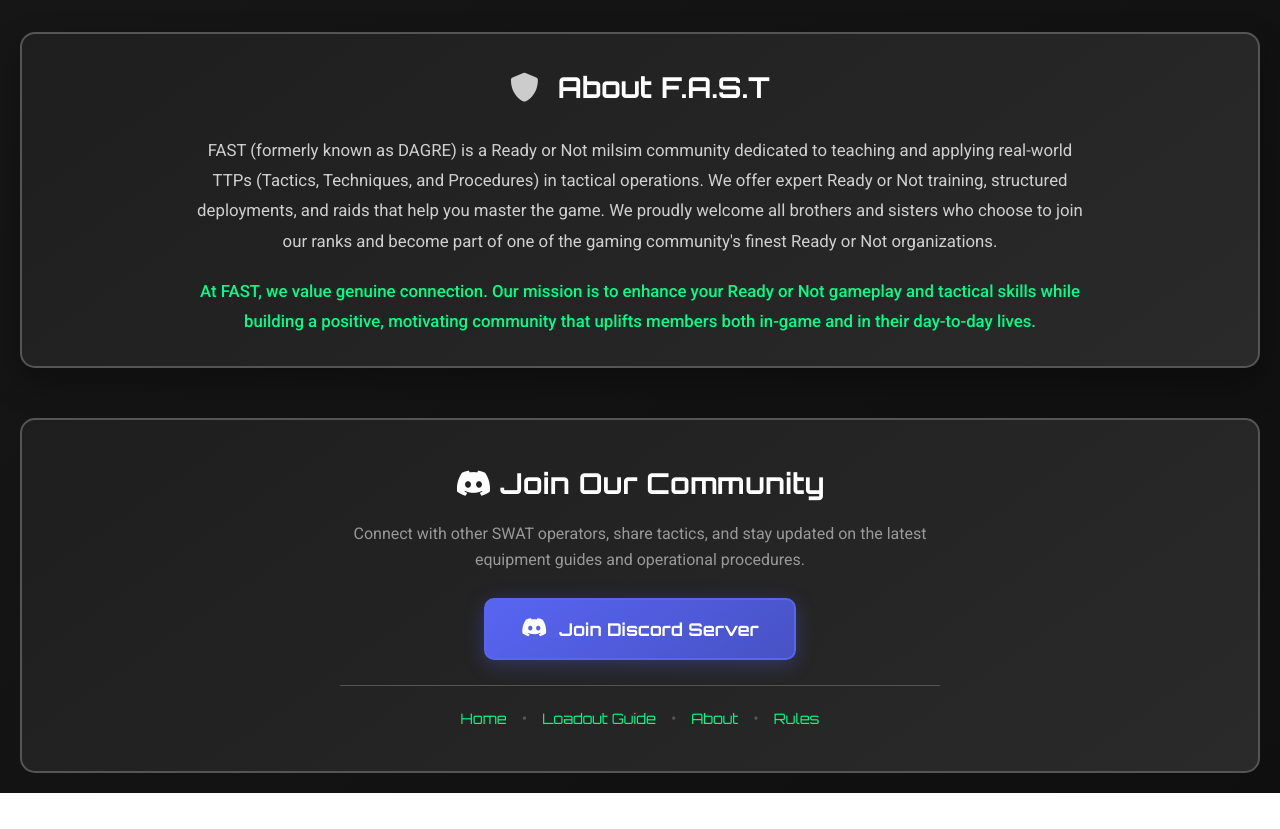
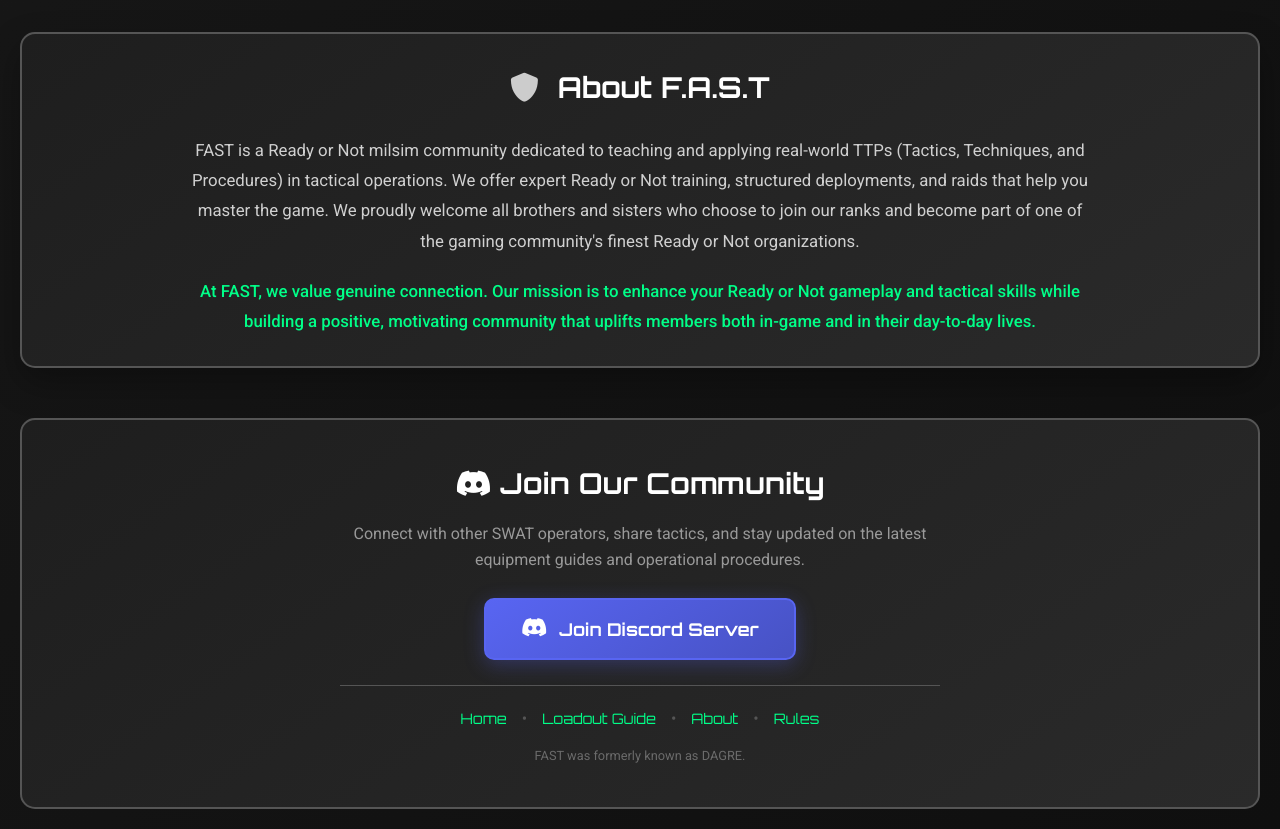
Before and after one commit to alexshanless/swat-loadout, a plain HTML site: page index.html in a window 1280 px wide. Shown: the part 4420-5249 px from the top of the page. Before the commit the page ends 5213 px from the top, so only its background shows below. Drawn offline with Linux system fonts and the light colour scheme.

Commit message:
chore: keep the DAGRE note to About and the footer

```diff
--- a/index.html
+++ b/index.html
@@ -1594,7 +1594,7 @@
 						font-size: 1.05rem;
 					"
 				>
-					FAST (formerly known as DAGRE) is a Ready or Not milsim community dedicated to teaching and applying real-world TTPs (Tactics, Techniques, and Procedures) in tactical operations. We offer expert Ready or Not training, structured deployments, and raids that help you master the game. We proudly welcome all brothers and sisters who choose to join our ranks and become part of one of the gaming community's finest Ready or Not organizations.
+					FAST is a Ready or Not milsim community dedicated to teaching and applying real-world TTPs (Tactics, Techniques, and Procedures) in tactical operations. We offer expert Ready or Not training, structured deployments, and raids that help you master the game. We proudly welcome all brothers and sisters who choose to join our ranks and become part of one of the gaming community's finest Ready or Not organizations.
 				</p>
 				<p
 					style="
@@ -1636,6 +1636,7 @@
 						<span>•</span>
 						<a href="rules.html">Rules</a>
 					</div>
+					<p class="footer-note">FAST was formerly known as DAGRE.</p>
 				</div>
 			</footer>
 		</div>
--- a/styles.css
+++ b/styles.css
@@ -1361,3 +1361,9 @@ body {
 	height: auto;
 	margin: 0 auto 20px;
 }
+
+.footer .footer-note {
+	margin: 15px 0 0;
+	font-size: 0.8rem;
+	opacity: 0.6;
+}
```
Also changed, not shown: about.html (+1 -0 lines), loadout.html (+1 -0 lines), rules.html (+1 -0 lines), uniform.html (+1 -0 lines).
